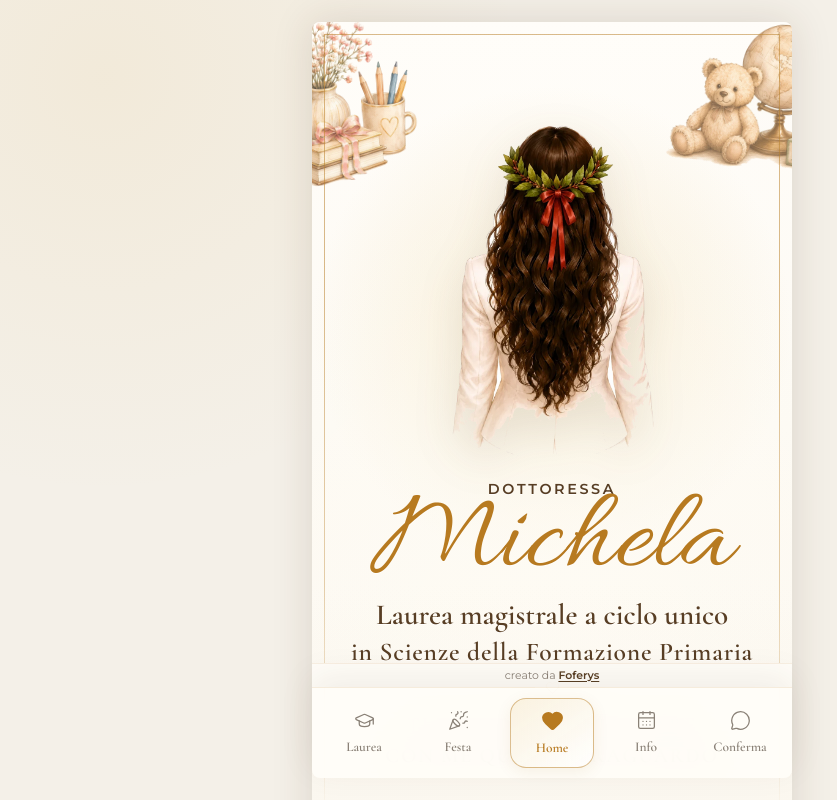
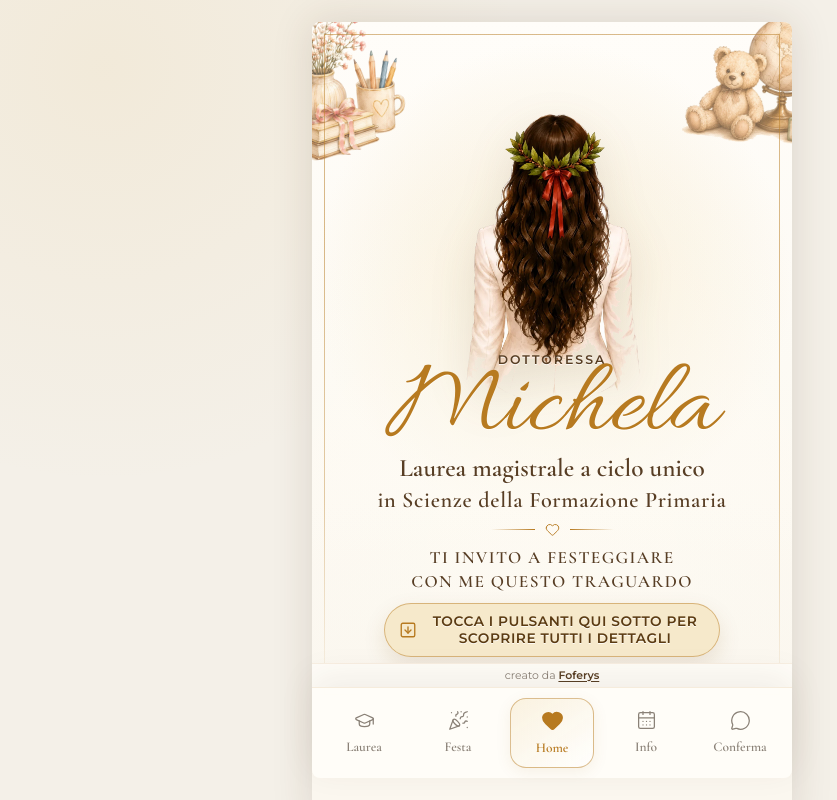
Before and after one commit to foferys/laurea-michela, a React (Vite) app: page /#home in a window 1280 px wide. Shown: the top 800 px of the page, without its empty margins (88-925 px from the left). Built offline with nearby package versions, Linux system fonts and the light colour scheme.

Commit message:
fix cta home

```diff
--- a/src/App.jsx
+++ b/src/App.jsx
@@ -13,6 +13,7 @@ import {
   PartyPopper,
   School,
   Sparkles,
+  SquareArrowDown,
 } from "lucide-react";
 
 const MAP_PARTY = "https://maps.app.goo.gl/7oEevBpML35yiLyo6";
@@ -116,6 +117,10 @@ function HomePage({ onNavigate, onCalendar }) {
             <br />
             con me questo traguardo
           </p>
+          <div className="home-hint">
+            <SquareArrowDown size={18} strokeWidth={1.8} aria-hidden="true" />
+            <span>Tocca i pulsanti qui sotto per scoprire tutti i dettagli</span>
+          </div>
         </div>
       </div>
 
--- a/src/styles.css
+++ b/src/styles.css
@@ -105,7 +105,7 @@ a {
 
 .home-art {
   position: relative;
-  min-height: 800px;
+  min-height: calc(100svh - 115px);
   flex: 1;
   overflow: hidden;
   background:
@@ -134,32 +134,32 @@ a {
 .home-decoration {
   position: absolute;
   z-index: 0;
-  width: 40%;
-  max-width: 188px;
+  width: 36%;
+  max-width: 166px;
   opacity: 0.76;
   mix-blend-mode: multiply;
   pointer-events: none;
 }
 
 .home-decoration--left {
-  top: -21px;
-  left: -55px;
+  top: -25px;
+  left: -48px;
   transform: rotate(-3deg);
 }
 
 .home-decoration--right {
-  top: -22px;
-  right: -58px;
+  top: -27px;
+  right: -52px;
   transform: rotate(3deg);
 }
 
 .home-graduate {
   position: absolute;
   z-index: 1;
-  top: 62px;
+  top: clamp(38px, 7svh, 60px);
   left: 50%;
-  width: min(62%, 260px);
-  height: 390px;
+  width: min(58%, 240px);
+  height: clamp(255px, 42svh, 360px);
   object-fit: contain;
   object-position: center;
   transform: translateX(-50%);
@@ -170,7 +170,7 @@ a {
 .home-copy {
   position: absolute;
   z-index: 2;
-  top: 28rem;
+  top: clamp(248px, 40.5svh, 356px);
   left: 50%;
   width: min(94%, 430px);
   transform: translateX(-50%);
@@ -194,30 +194,30 @@ a {
 }
 
 .overline {
-  margin: 10px 0 -7px;
-  font-size: 0.9rem;
-  letter-spacing: 0.18em;
+  margin: 6px 0 -5px;
+  font-size: 0.78rem;
+  letter-spacing: 0.16em;
 }
 
 .home-copy h1 {
   margin: 0;
   color: var(--gold);
   font-family: "Allura", "Snell Roundhand", cursive;
-  font-size: clamp(5rem, 23vw, 7.3rem);
+  font-size: clamp(4.4rem, 20vw, 6.7rem);
   font-weight: 400;
-  line-height: 0.9;
+  line-height: 0.84;
 }
 
 .degree {
   margin: 0;
-  font-size: clamp(1.48rem, 6.2vw, 1.82rem);
+  font-size: clamp(1.17rem, 5.15vw, 1.58rem);
   font-weight: 600;
   line-height: 1.15;
 }
 
 .degree span {
   display: block;
-  margin-top: 6px;
+  margin-top: 4px;
   font-size: 0.88em;
   font-weight: 600;
   letter-spacing: 0.03em;
@@ -225,12 +225,39 @@ a {
 }
 
 .invitation {
-  margin: 15px 0 0;
-  font-size: 1.26rem;
+  margin: 9px 0 0;
+  font-size: clamp(0.91rem, 4vw, 1.08rem);
   font-weight: 600;
-  letter-spacing: 0.09em;
-  line-height: 1.5;
+  letter-spacing: 0.08em;
+  line-height: 1.36;
   text-transform: uppercase;
+}
+
+.home-hint {
+  display: inline-flex;
+  max-width: min(21rem, 91%);
+  min-height: 44px;
+  align-items: center;
+  justify-content: center;
+  gap: 8px;
+  margin: 10px auto 0;
+  padding: 9px 14px;
+  border: 1px solid rgba(183, 122, 32, 0.48);
+  border-radius: 999px;
+  color: #5b3b12;
+  background: rgba(245, 231, 199, 0.9);
+  box-shadow: 0 9px 22px rgba(117, 76, 18, 0.13);
+  font-family: "Montserrat", sans-serif;
+  font-size: clamp(0.74rem, 3.08vw, 0.86rem);
+  font-weight: 700;
+  letter-spacing: 0.04em;
+  line-height: 1.22;
+  text-transform: uppercase;
+}
+
+.home-hint svg {
+  flex: 0 0 auto;
+  color: var(--gold);
 }
 
 .flourish {
@@ -238,7 +265,7 @@ a {
   align-items: center;
   justify-content: center;
   gap: 10px;
-  margin: 13px auto;
+  margin: 9px auto;
   color: var(--gold);
 }
 
@@ -798,17 +825,17 @@ a {
 
 @media (max-width: 370px) {
   .home-copy {
-    top: 380px;
+    top: 252px;
   }
 
   .home-copy h1 {
-    font-size: 5rem;
+    font-size: 4.2rem;
   }
 
   .home-graduate {
-    top: 58px;
-    width: 230px;
-    height: 365px;
+    top: 42px;
+    width: 218px;
+    height: 275px;
   }
 
   .content-stack {
```
Also changed, not shown: 1 other file (tests, documents, lock files or other folders).
